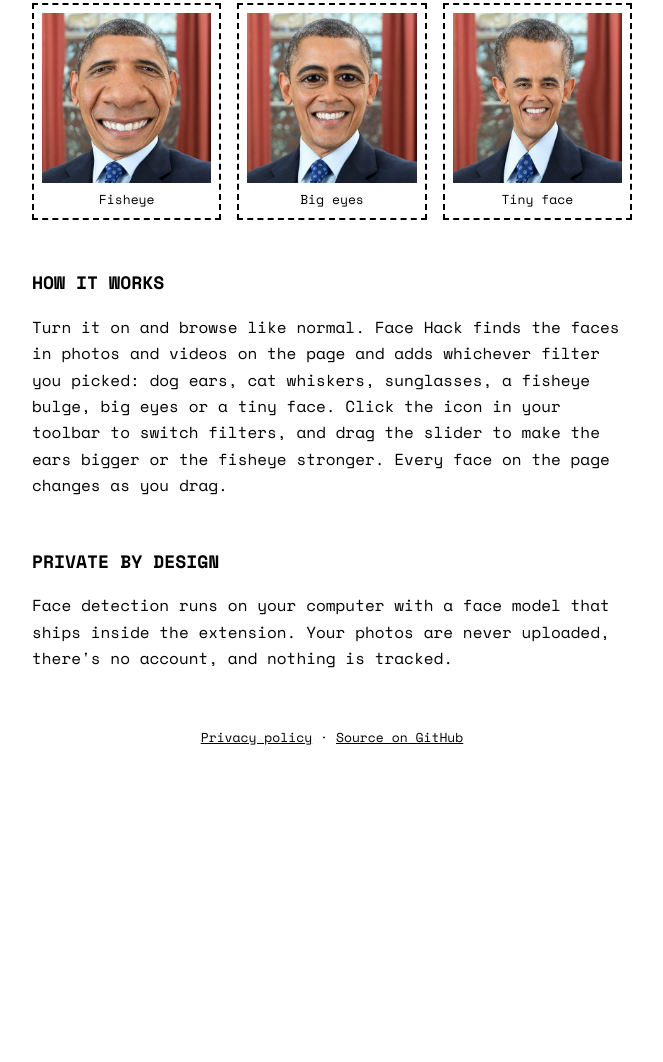
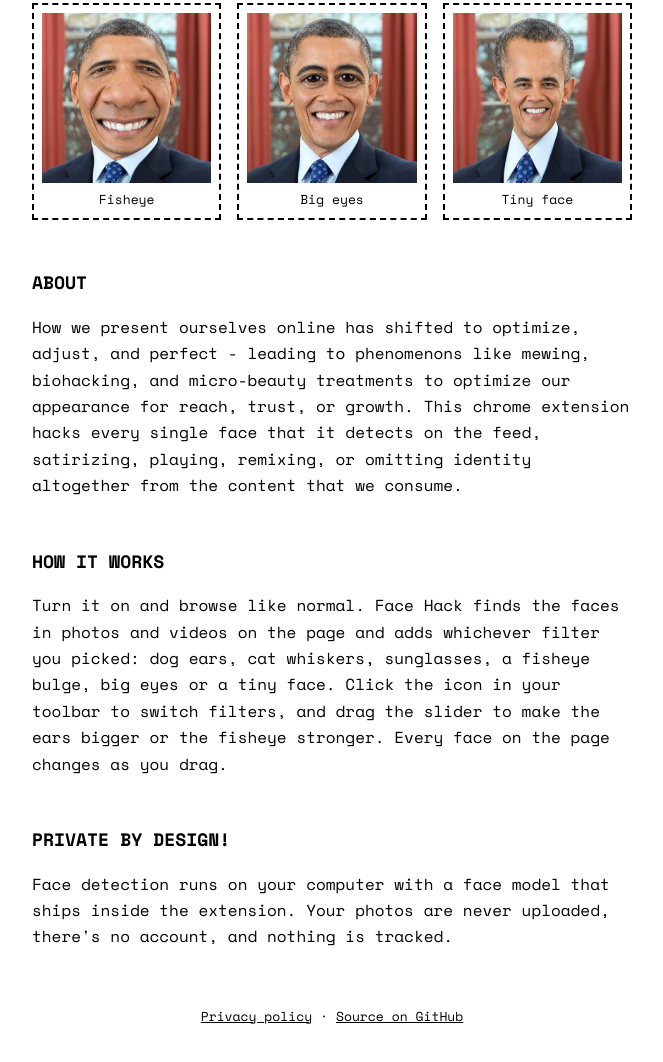
Before and after one commit to gracejli/face-filters, a browser extension: page docs/index.html in a window 1280 px wide. Shown: the part 701-1763 px from the top of the page, without its empty margins (308-971 px from the left). Before the commit the page ends 1514 px from the top, so only its background shows below. Drawn offline with Linux system fonts and the light colour scheme.

Commit message:
Update index.html

```diff
--- a/docs/index.html
+++ b/docs/index.html
@@ -26,10 +26,12 @@
 </div>
 
 <div class="copy">
-<h2>How it works</h2>
-<p>Turn it on and browse like normal. Face Hack finds the faces in photos and videos on the page and adds whichever filter you picked: dog ears, cat whiskers, sunglasses, a fisheye bulge, big eyes or a tiny face. Click the icon in your toolbar to switch filters, and drag the slider to make the ears bigger or the fisheye stronger. Every face on the page changes as you drag.</p>
+<h2>About</h2>
+  <p>How we present ourselves online has shifted to optimize, adjust, and perfect - leading to phenomenons like mewing, biohacking, and micro-beauty treatments to optimize our appearance for reach, trust, or growth. This chrome extension hacks every single face that it detects on the feed, satirizing, playing, remixing, or omitting identity altogether from the content that we consume. </p>
+<h2>How it Works</h2>
+  <p>Turn it on and browse like normal. Face Hack finds the faces in photos and videos on the page and adds whichever filter you picked: dog ears, cat whiskers, sunglasses, a fisheye bulge, big eyes or a tiny face. Click the icon in your toolbar to switch filters, and drag the slider to make the ears bigger or the fisheye stronger. Every face on the page changes as you drag.</p>
 
-<h2>Private by design</h2>
+<h2>Private by design!</h2>
 <p>Face detection runs on your computer with a face model that ships inside the extension. Your photos are never uploaded, there's no account, and nothing is tracked.</p>
 </div>
 
```
